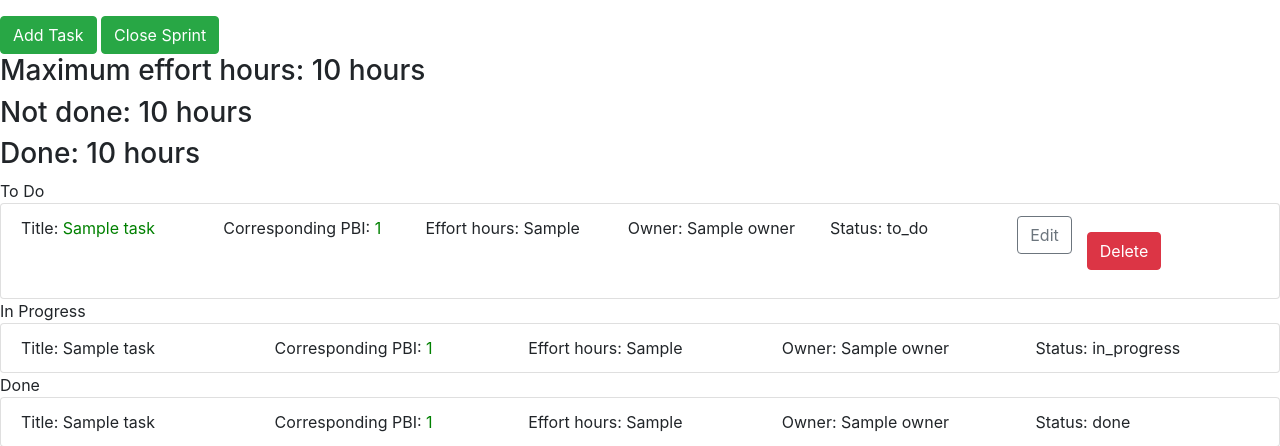
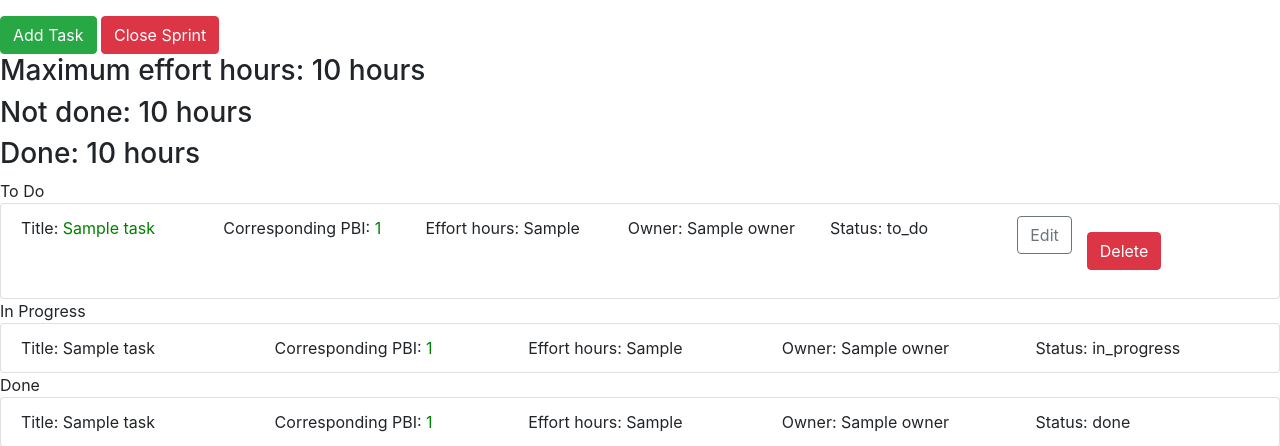
Before and after one commit to andythsu/COMP3297, a Django app: template wolfpack/templates/SprintBacklogDetail.html in a window 1280 px wide. Shown: the part 111-557 px from the top of the page. Run offline with Django 3.2, Linux system fonts and the light colour scheme; the template is opened without the code that fills it: most values are stand-ins (such as "Sample title", 1, 10 or a date in 2020); some libraries are stand-ins or nearby versions.

Commit message:
changed the "close sprint" button type

```diff
--- a/wolfpack/templates/SprintBacklogDetail.html
+++ b/wolfpack/templates/SprintBacklogDetail.html
@@ -24,7 +24,7 @@
 {% endif %}
 {#end of if block#}
 
-<a class="btn btn-success" href="{% url 'wolfpack:sprint_close' pro.id sprint.id %}">Close Sprint</a>
+<a class="btn btn-danger" href="{% url 'wolfpack:sprint_close' pro.id sprint.id %}">Close Sprint</a>
 
 <h3>Maximum effort hours: {{sprint.maxHours}} hours</h3>
 <h3>Not done: {{notdone}} hours</h3>
```
